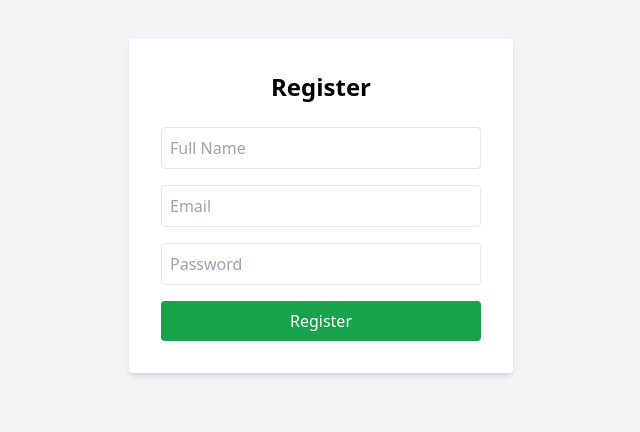
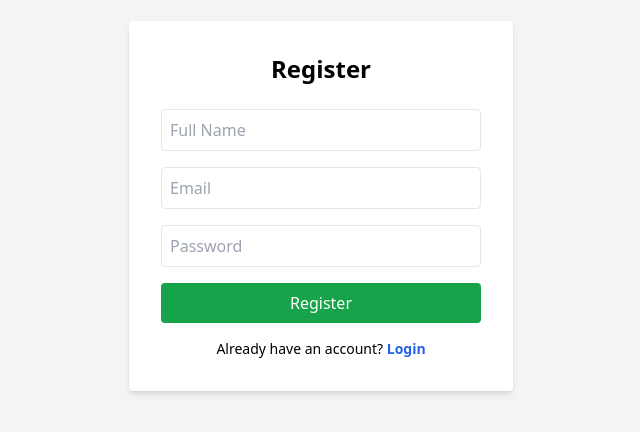
Before and after one commit to niRmana11/CollabNote, a React (Vite) app in the folder frontend/: page /register in a window 1280 px wide. Shown: the part 194-626 px from the top of the page, without its empty margins (319-959 px from the left). Built offline with nearby package versions, Linux system fonts and the light colour scheme.

Commit message:
improve authentication navigation flow

```diff
--- a/frontend/src/App.jsx
+++ b/frontend/src/App.jsx
@@ -1,20 +1,31 @@
-import { Routes, Route, BrowserRouter } from "react-router-dom";
+import { Routes, Route, BrowserRouter, Navigate } from "react-router-dom";
 import Login from "./pages/Login";
 import Register from "./pages/Register";
 import Dashboard from "./pages/Dashboard";
 
 import ProtectedRoute from "./routes/ProtectedRoute";
+import { AuthContext } from "./context/AuthContext";
+import { useContext } from "react";
 
 function App() {
+  const { token } = useContext(AuthContext);
+
   return (
     <BrowserRouter>
       <Routes>
+        <Route
+          path="/"
+          element={
+            token ? <Navigate to="/dashboard" /> : <Navigate to="/login" />
+          }
+        />
+
         <Route path="/login" element={<Login />} />
 
         <Route path="/register" element={<Register />} />
 
         <Route
-          path="/"
+          path="/dashboard"
           element={
             <ProtectedRoute>
               <Dashboard />
--- a/frontend/src/pages/Login.jsx
+++ b/frontend/src/pages/Login.jsx
@@ -2,6 +2,7 @@
 import axiosClient from "../api/axiosClient";
 import { AuthContext } from "../context/AuthContext";
 import { useNavigate } from "react-router-dom";
+import { Link } from "react-router-dom";
 
 function Login() {
   const [email, setEmail] = useState("");
@@ -19,7 +20,7 @@
 
       login(res.data.user, res.data.token);
 
-      navigate("/");
+      navigate("/dashboard");
     } catch (err) {
       setError(err.response?.data?.message || "Login Failed");
     }
@@ -55,6 +56,13 @@
         >
           Login
         </button>
+
+        <p className="text-center mt-4 text-sm">
+          Don't have an account?{" "}
+          <Link to="/register" className="text-blue-600 font-semibold">
+            Register
+          </Link>
+        </p>
       </form>
     </div>
   );
--- a/frontend/src/pages/Register.jsx
+++ b/frontend/src/pages/Register.jsx
@@ -1,6 +1,7 @@
 import { useState } from "react";
 import axiosClient from "../api/axiosClient";
 import { useNavigate } from "react-router-dom";
+import { Link } from "react-router-dom";
 
 function Register() {
   const [name, setName] = useState("");
@@ -60,6 +61,12 @@
         >
           Register
         </button>
+        <p className="text-center mt-4 text-sm">
+          Already have an account?{" "}
+          <Link to="/login" className="text-blue-600 font-semibold">
+            Login
+          </Link>
+        </p>
       </form>
     </div>
   );
```
